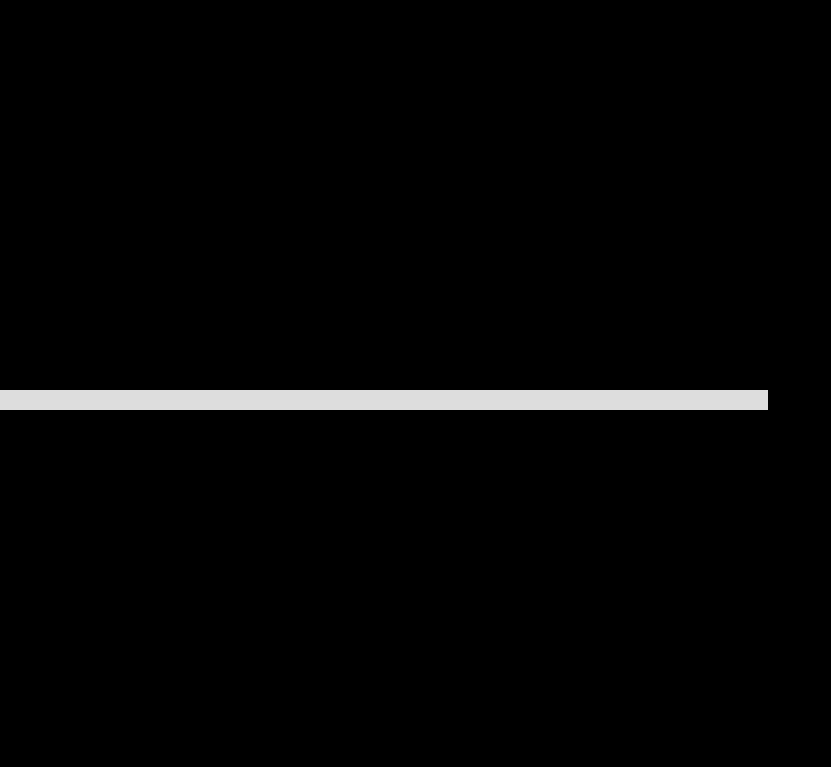
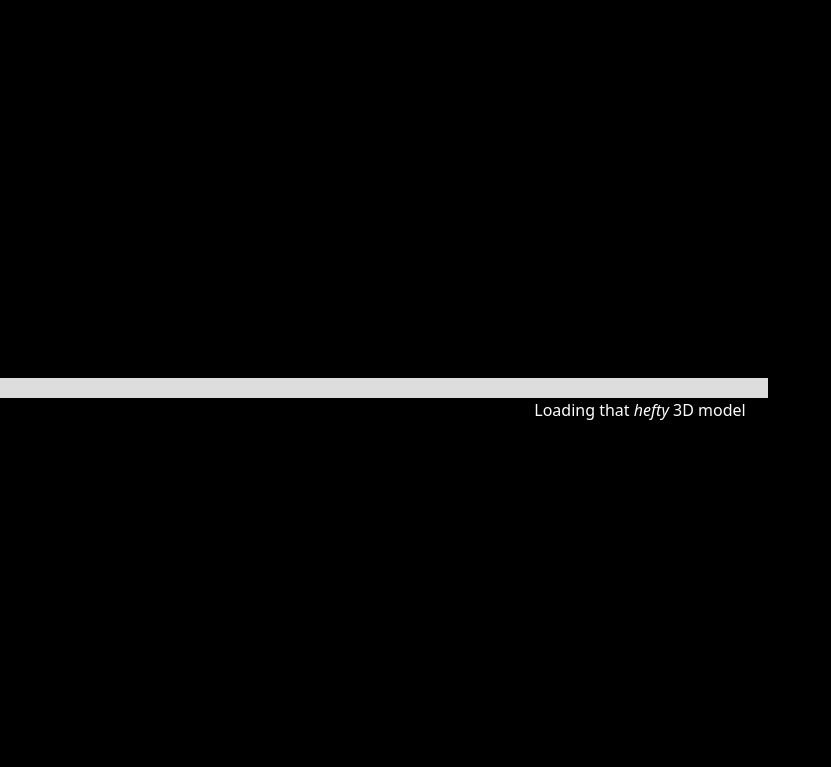
Before and after one commit to RishabhJain-28/portfolio-website, a website built with Vite: page index.html in a window 1280 px wide. Shown: the top 767 px of the page, without its empty margins (0-831 px from the left). Built offline with nearby package versions, Linux system fonts and the light colour scheme; what @splinetool/runtime would draw is missing.

Commit message:
loader  text

```diff
--- a/index.html
+++ b/index.html
@@ -13,6 +13,9 @@
     <section id="loaderScreen">
       <div class="w-full">
         <div id="loader"></div>
+        <div id="text-white w-full text-center" style="text-align: center">
+          Loading that <i>hefty</i> 3D model
+        </div>
       </div>
     </section>
 
```
